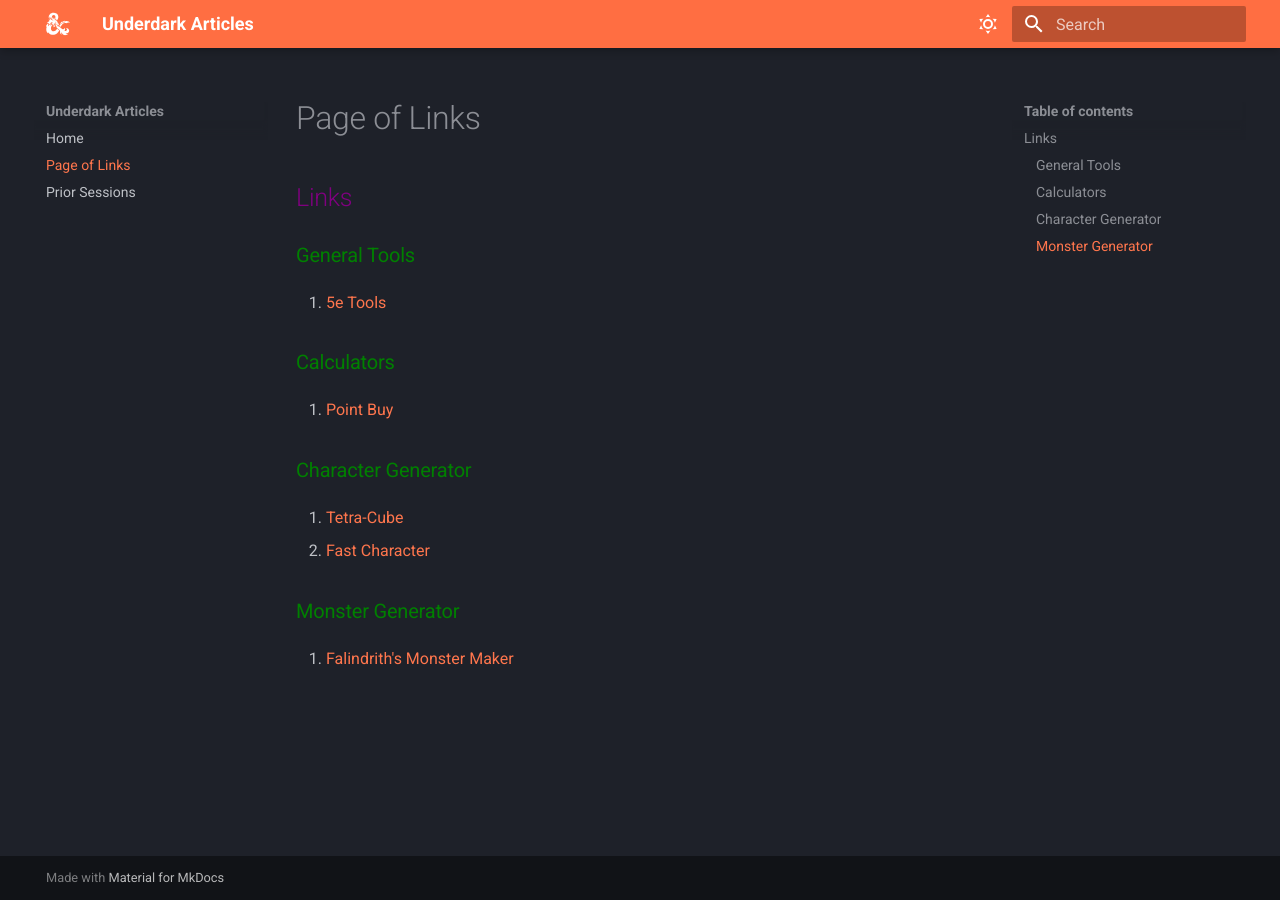
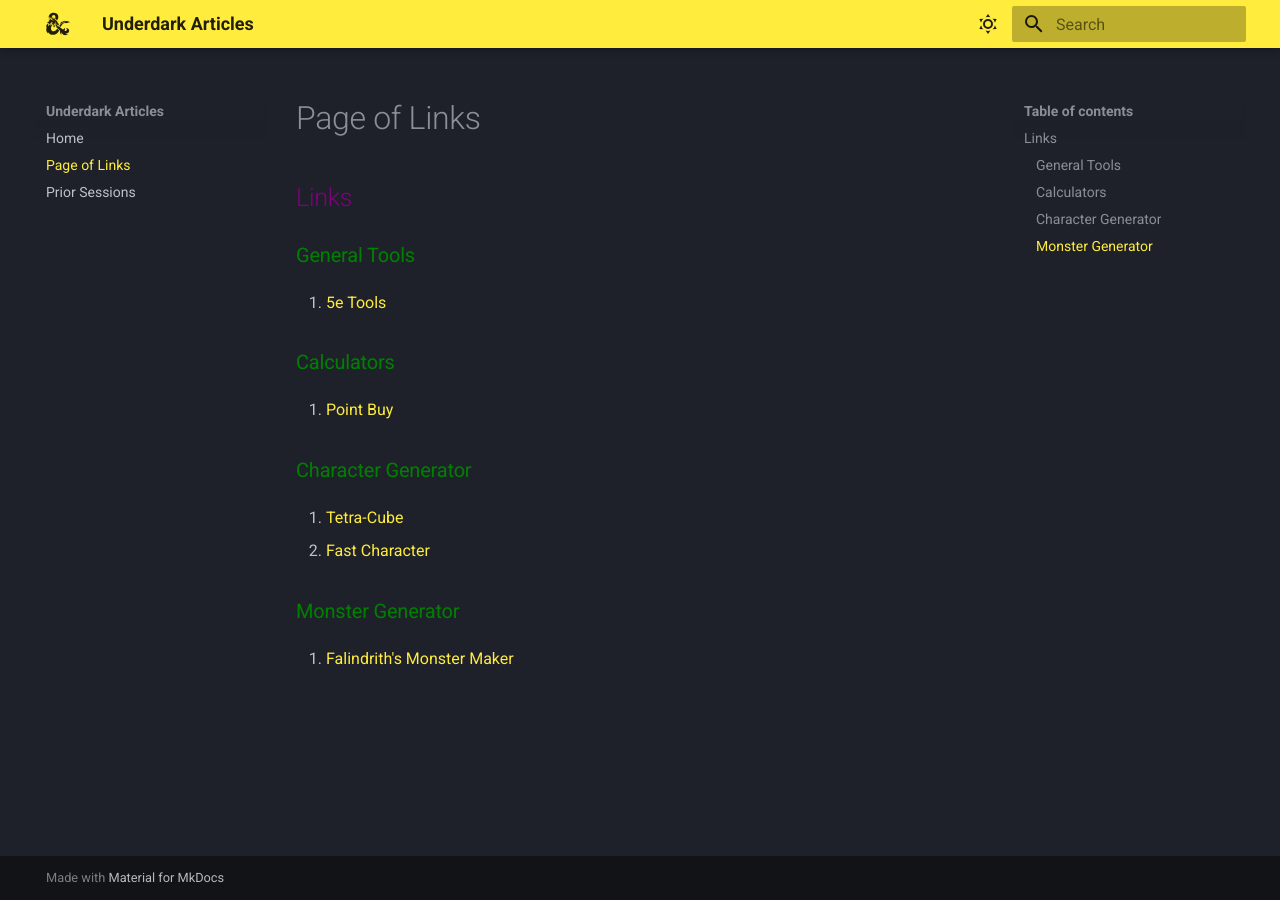
Before and after one commit to underdarkarticles/underdarkarticles.com, an MkDocs documentation site: the page built from docs/links.md, in a window 1280 px wide. Built offline with MkDocs 1.6.1 and Material for MkDocs 9.7.7, drawn with Linux system fonts in a browser that asks for light colours.

Commit message:
colors v2

```diff
--- a/mkdocs.yml
+++ b/mkdocs.yml
@@ -14,8 +14,8 @@
       toggle:
         icon: material/weather-sunny
         name: Dark mode
-      primary: deep orange
-      accent: yellow
+      primary: yellow
+      accent: orange
 
     # Light Mode
     - scheme: default
```
